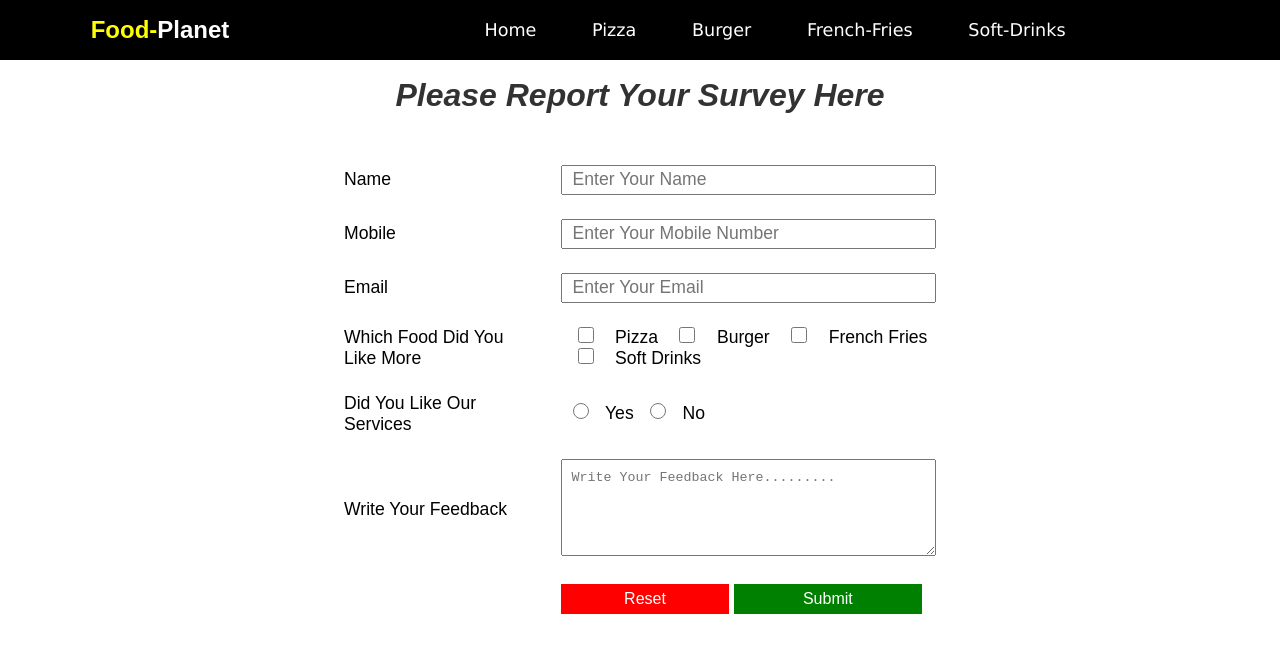
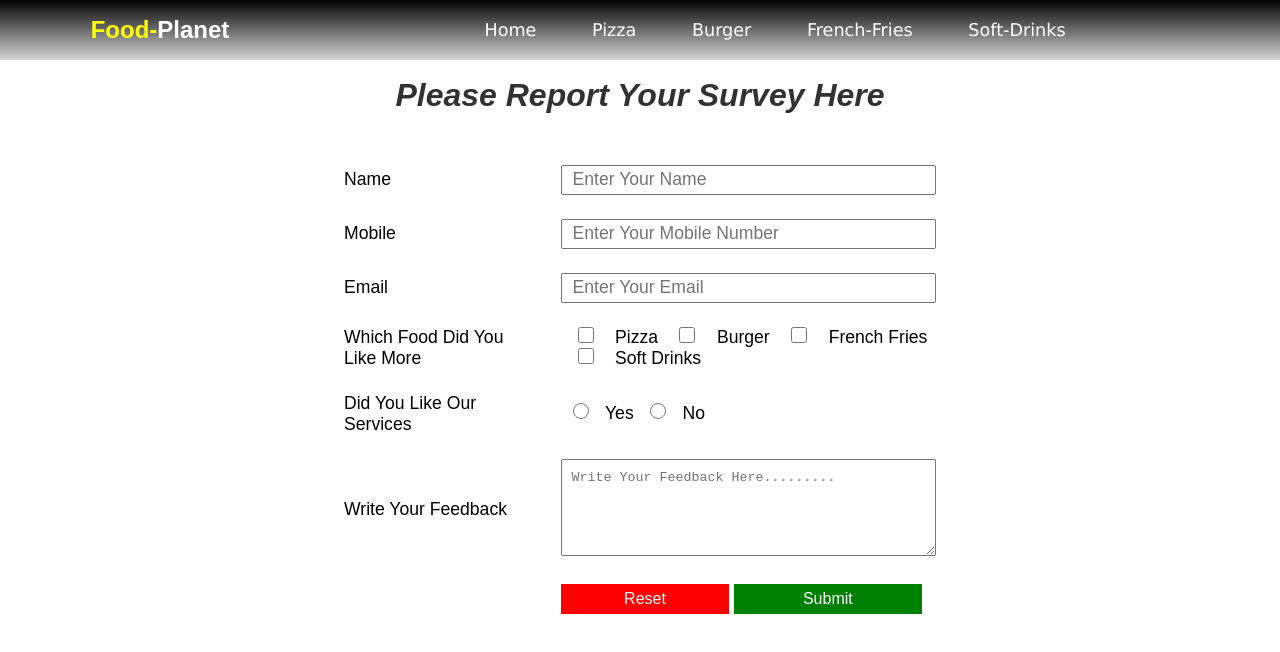
Before and after one commit to RohitPatil21/Food_Planet.github.io, a plain HTML site: page survey.html in a window 1280 px wide. Drawn offline with Linux system fonts and the light colour scheme.

Commit message:
Update survey.css

```diff
--- a/survey.css
+++ b/survey.css
@@ -11,7 +11,7 @@ body {
 #navbar {
   font-family: Arial, Helvetica, sans-serif;
   height: 60px;
-  background-color: black;
+  background: linear-gradient(rgba(0, 0, 0, 0.993),rgba(54, 54, 54, 0.205));
   position: fixed;
   width: 100%;
   top:0;
```
